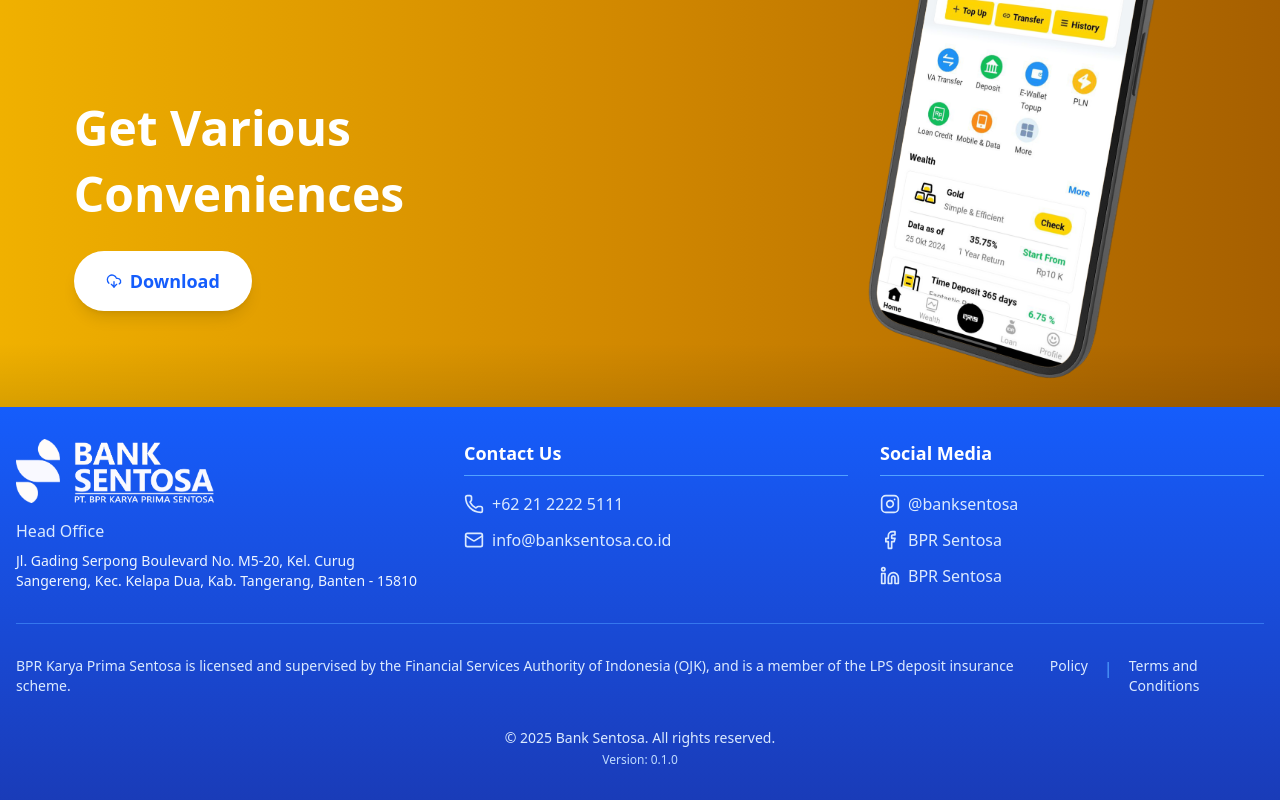
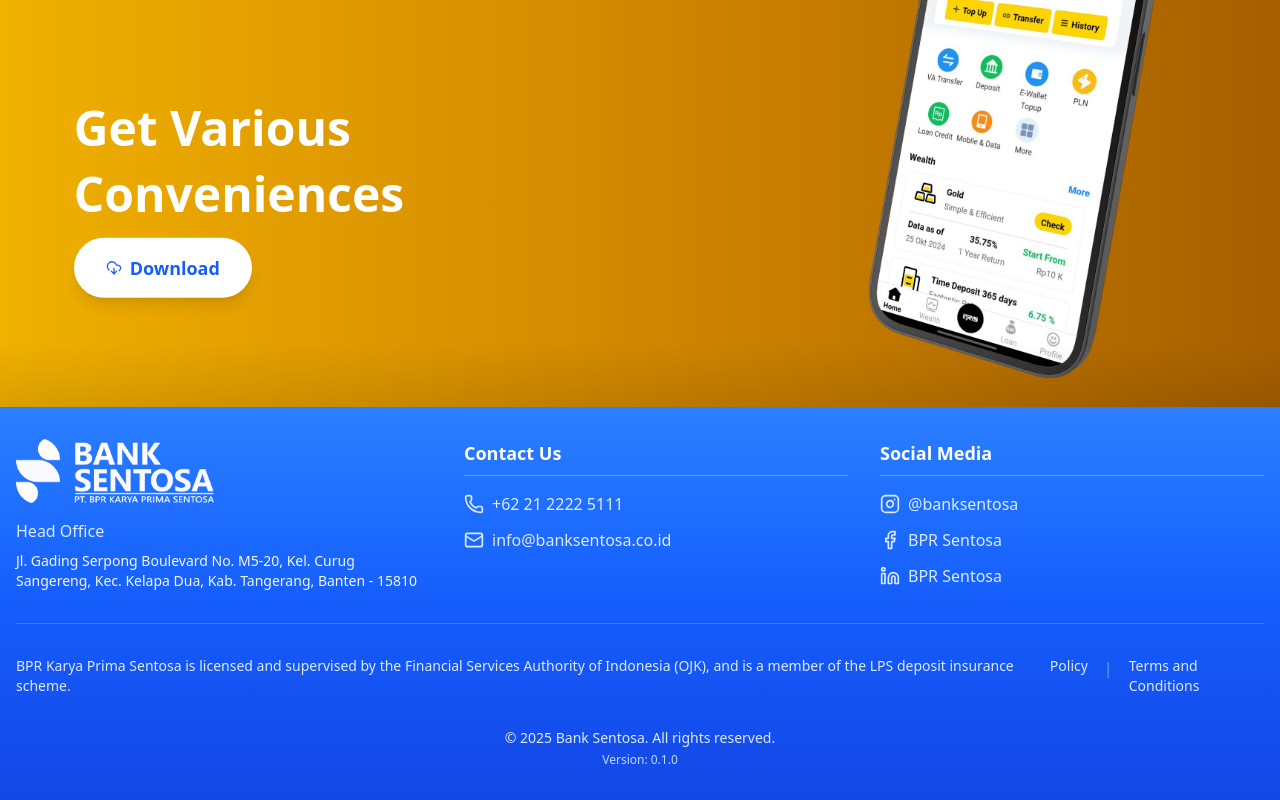
Before and after one commit to yeabsirakibret/Bank-Sentosa-Homepage-new, a Next.js app: page /en in a window 1280 px wide. Shown: the part 1069-1869 px from the top of the page. Built offline with nearby package versions, Linux system fonts and the light colour scheme.

Commit message:
fix: correct image URL case in AboutPage and update Footer gradient colors

```diff
--- a/src/app/[locale]/about/page.tsx
+++ b/src/app/[locale]/about/page.tsx
@@ -30,7 +30,7 @@
     {
       name: "Lena Erdawati",
       positionTitle: t("commissioner"),
-      pictureUrl: "/management-pics/lena.png",
+      pictureUrl: "/management-pics/Lena.png",
     },
   ];
 
--- a/src/app/[locale]/page.tsx
+++ b/src/app/[locale]/page.tsx
@@ -76,7 +76,7 @@
           <a
             href="https://play.google.com/store/apps/details?id=id.bank.sentosa"
             target="_blank"
-            className="bg-white text-blue-600 hover:bg-blue-100 transition-all duration-300 px-6 py-3 md:px-8 md:py-4 rounded-full font-semibold text-base md:text-lg shadow-lg hover:shadow-xl w-fit transform hover:scale-105 flex gap-2 items-center"
+            className="bg-white text-blue-600 hover:bg-blue-100 transition-all duration-300 px-6 py-3 md:px-8 md:py-4 rounded-full font-semibold text-base md:text-lg shadow-lg hover:shadow-xl w-fit transform hover:scale-105 flex gap-2 items-center animate-bounce"
           >
             <CloudDownload className="w-4 h-4" />
             {t("download")}
--- a/src/components/Footer.tsx
+++ b/src/components/Footer.tsx
@@ -17,7 +17,7 @@
   const t = useTranslations("Global");
 
   return (
-    <footer className="w-full bg-gradient-to-b from-blue-600 to-blue-800 text-white shadow-lg">
+    <footer className="w-full bg-gradient-to-b from-blue-500 via-blue-600 to-blue-700 text-white shadow-lg">
       <div className="w-full max-w-7xl mx-auto px-4 py-8">
         <div className="flex flex-col md:flex-row justify-between gap-8">
           {/* Logo and basic info */}
```
